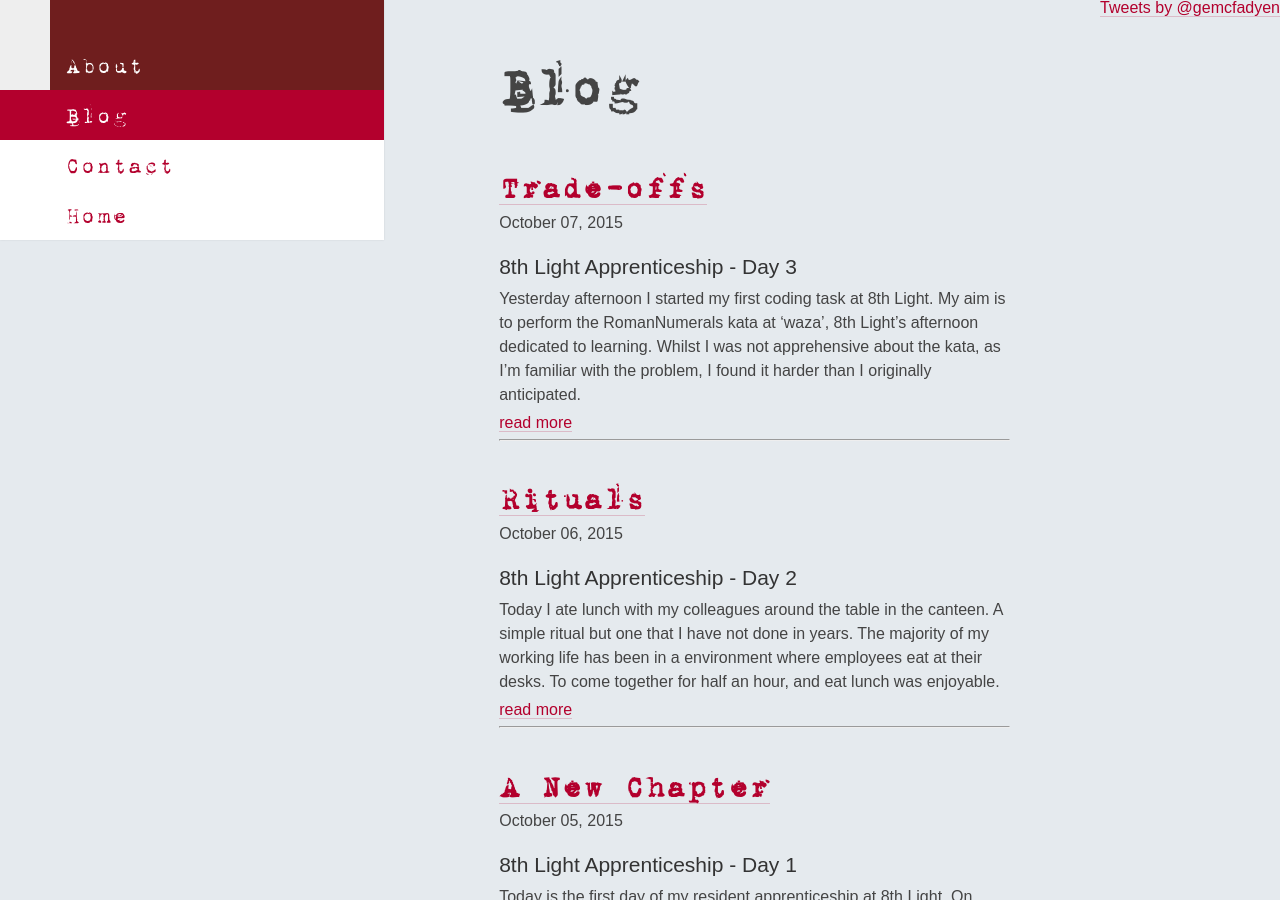
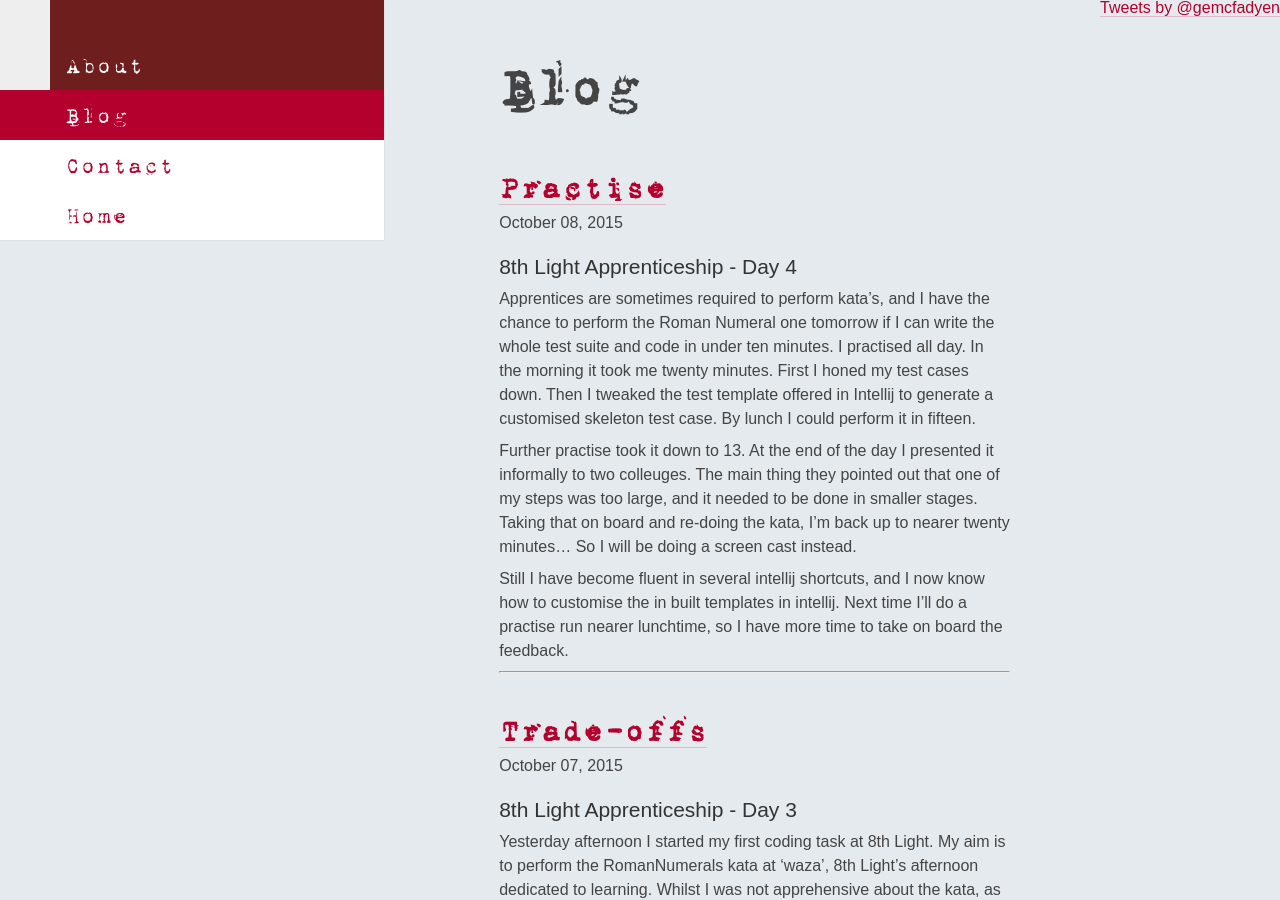
Before and after one commit to gemcfadyen/georginam.com, a Jekyll site: the page built from blog.md, in a window 1280 px wide and 900 px high. Built offline with Jekyll 4.4.1, drawn with Linux system fonts in a browser that asks for light colours; Markdown is read by kramdown in place of the engine named in the settings; comment, search, counter and statistics services are not loaded.

Commit message:
Day 4 added

```diff
--- /dev/null
+++ b/_posts/2015-10-08-apprenticeship-day-4.md
@@ -0,0 +1,11 @@
+---
+layout: posts
+title: Practise
+---
+### 8th Light Apprenticeship - Day 4
+
+Apprentices are sometimes required to perform kata's, and I have the chance to perform the Roman Numeral one tomorrow if I can write the whole test suite and code in under ten minutes. I practised all day. In the morning it took me twenty minutes. First I honed my test cases down. Then I tweaked the test template offered in Intellij to generate a customised skeleton test case. By lunch I could perform it in fifteen.
+
+Further practise took it down to 13. At the end of the day I presented it informally to two colleuges. The main thing they pointed out that one of my steps was too large, and it needed to be done in smaller stages. Taking that on board and re-doing the kata, I'm back up to nearer twenty minutes... So I will be doing a screen cast instead.
+
+Still I have become fluent in several intellij shortcuts, and I now know how to customise the in built templates in intellij. Next time I'll do a practise run nearer lunchtime, so I have more time to take on board the feedback.
```
Also changed, not shown: _posts/2015-10-06-apprenticeship-day-2.md (+1 -1 lines).
